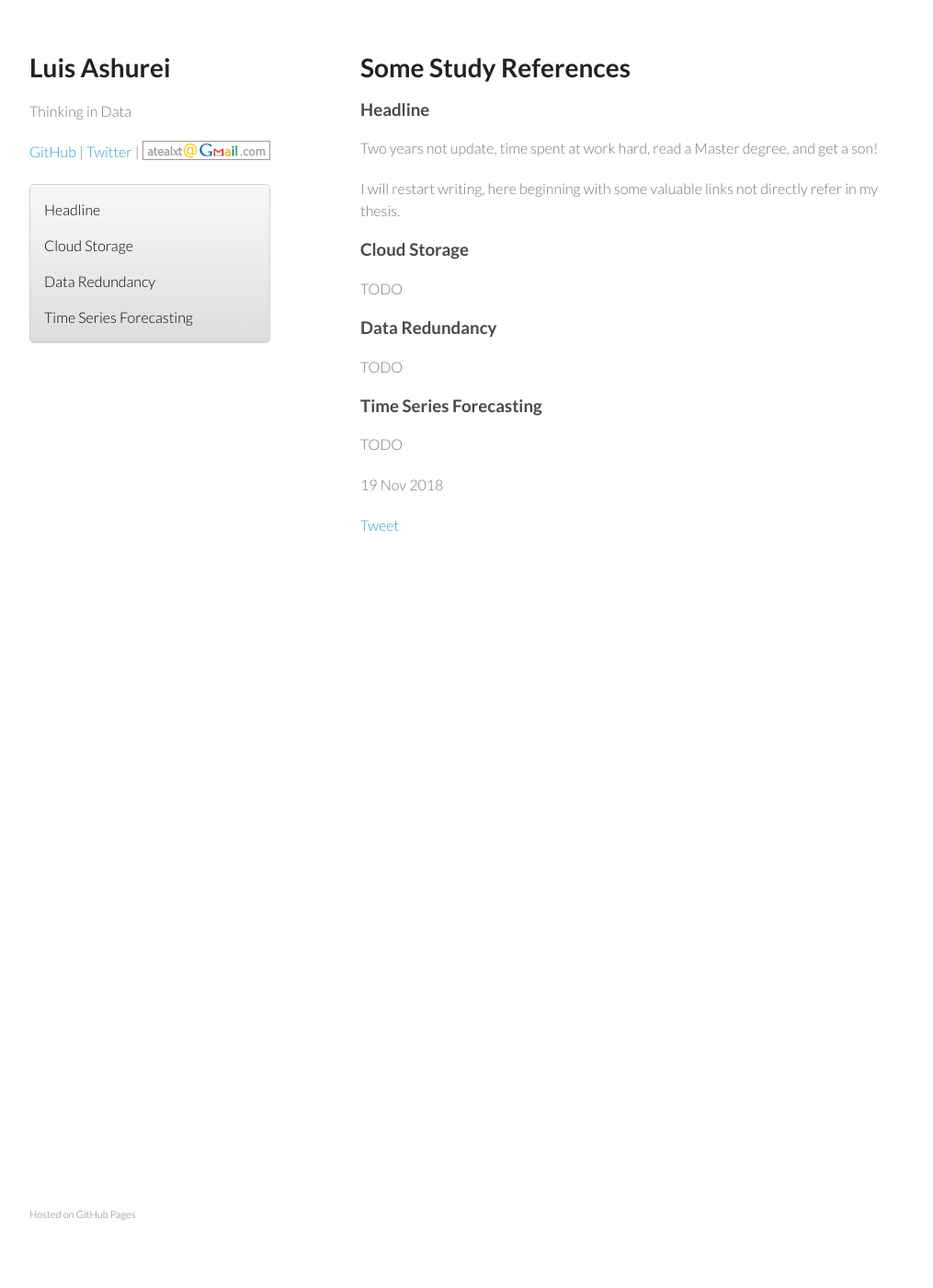
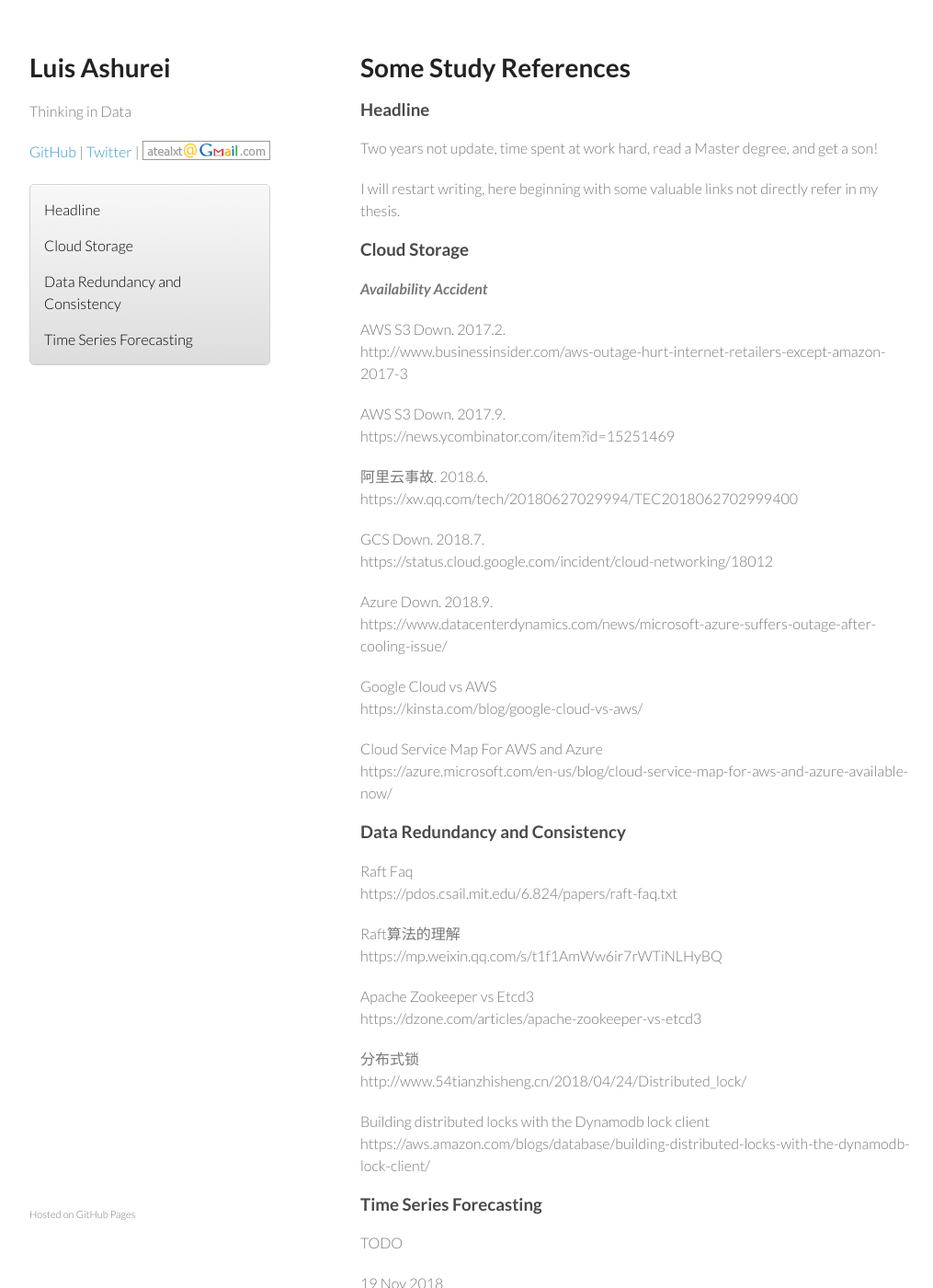
Before and after one commit to atealxt/atealxt.github.io, a Jekyll site: the page built from _posts/2018-11-19-research-references.md, in a window 1280 px wide and 1400 px high. Shown: the whole window at 92% size, without its empty margins (128-1143 px from the left). Built offline with Jekyll 4.4.1, drawn with Linux system fonts in a browser that asks for light colours; comment, search, counter and statistics services are not loaded.

Commit message:
Update 2018-11-19-research-references.md

```diff
--- a/_posts/2018-11-19-research-references.md
+++ b/_posts/2018-11-19-research-references.md
@@ -23,14 +23,48 @@
 Cloud Storage
 </h3>
 
-TODO
+<b><i> Availability Accident </i></b>
+
+AWS S3 Down. 2017.2. <br>
+http://www.businessinsider.com/aws-outage-hurt-internet-retailers-except-amazon-2017-3
+
+AWS S3 Down. 2017.9. <br>
+https://news.ycombinator.com/item?id=15251469
+
+阿里云事故. 2018.6. <br>
+https://xw.qq.com/tech/20180627029994/TEC2018062702999400
+
+GCS Down. 2018.7. <br>
+https://status.cloud.google.com/incident/cloud-networking/18012
+
+Azure Down. 2018.9. <br>
+https://www.datacenterdynamics.com/news/microsoft-azure-suffers-outage-after-cooling-issue/
+
+Google Cloud vs AWS <br>
+https://kinsta.com/blog/google-cloud-vs-aws/
+
+Cloud Service Map For AWS and Azure <br>
+https://azure.microsoft.com/en-us/blog/cloud-service-map-for-aws-and-azure-available-now/
 
 <h3>
-<a href="#redundancy" name="redundancy" class="anchor"><span class="octicon octicon-link"></span></a>
-Data Redundancy
+<a href="#redundancy-consistency" name="redundancy-consistency" class="anchor"><span class="octicon octicon-link"></span></a>
+Data Redundancy and Consistency
 </h3>
 
-TODO
+Raft Faq <br>
+https://pdos.csail.mit.edu/6.824/papers/raft-faq.txt
+
+Raft算法的理解 <br>
+https://mp.weixin.qq.com/s/t1f1AmWw6ir7rWTiNLHyBQ
+
+Apache Zookeeper vs Etcd3 <br>
+https://dzone.com/articles/apache-zookeeper-vs-etcd3
+
+分布式锁 <br>
+http://www.54tianzhisheng.cn/2018/04/24/Distributed_lock/
+
+Building distributed locks with the Dynamodb lock client <br>
+https://aws.amazon.com/blogs/database/building-distributed-locks-with-the-dynamodb-lock-client/
 
 <h3>
 <a href="#forecasting" name="forecasting" class="anchor"><span class="octicon octicon-link"></span></a>
```
